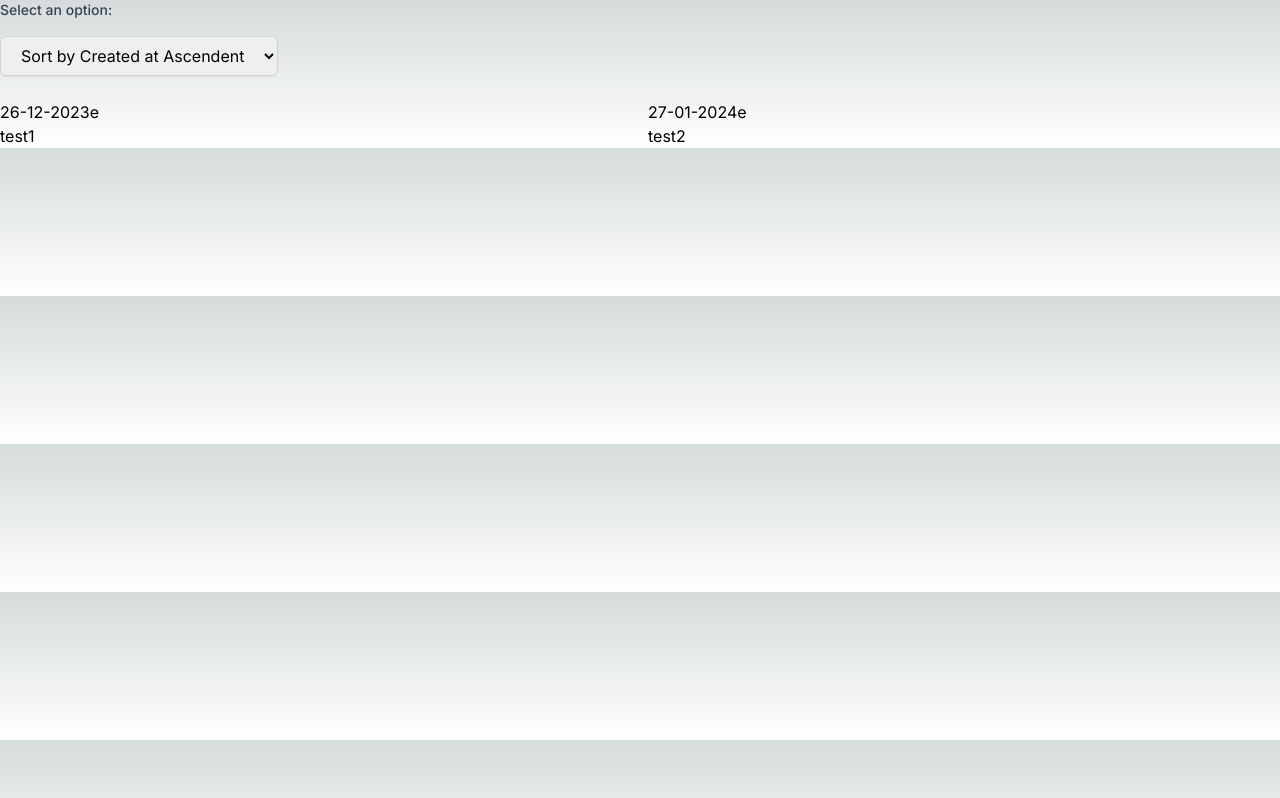
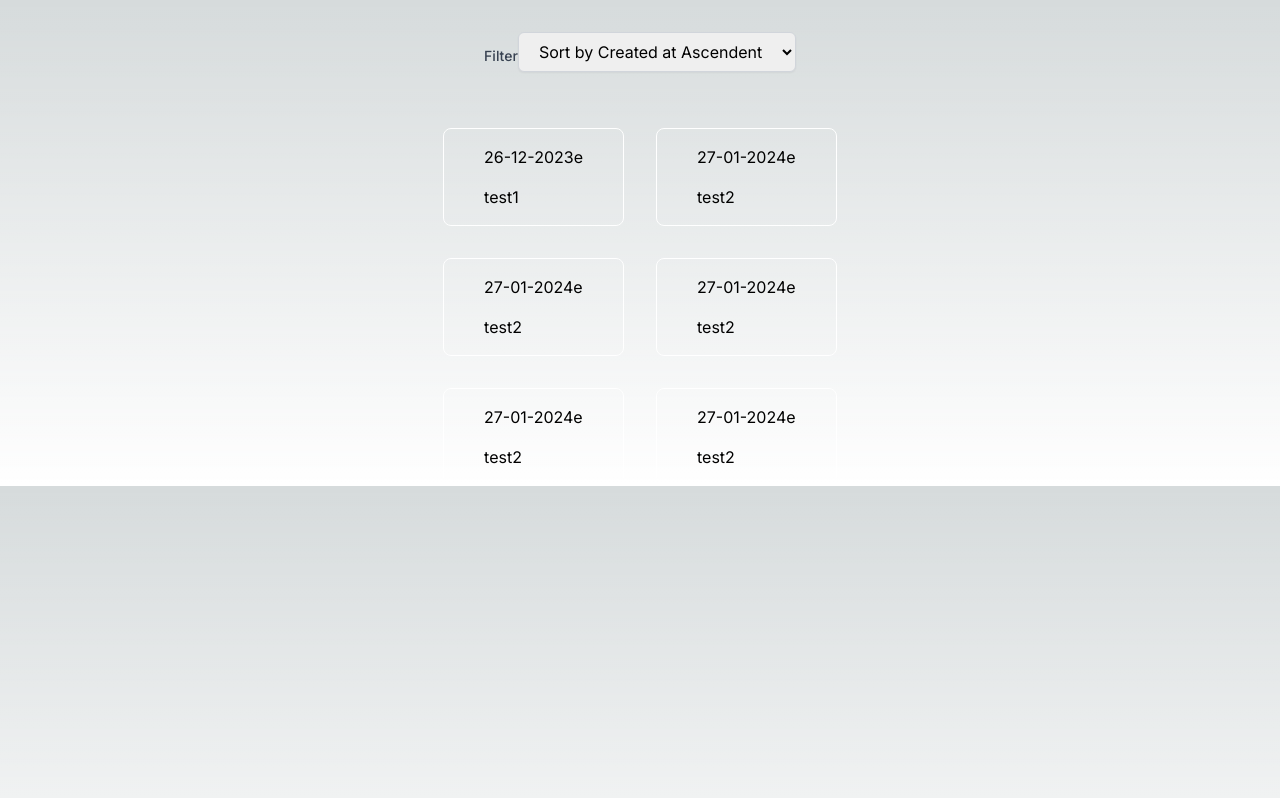
Before and after one commit to profchiso/su-fsd, a Next.js app: page / in a window 1280 px wide. Built offline with nearby package versions, Linux system fonts and the light colour scheme; no server answers.

Commit message:
Feat: completed design

```diff
--- a/app/page.tsx
+++ b/app/page.tsx
@@ -8,6 +8,10 @@ import Dropdown from "@/components/Dropdown";
 const Home: NextPage = () => {
   const [items, setItems] = useState([
     { date: "26-12-2023", fileName: "test1" },
+    { date: "27-01-2024", fileName: "test2" },
+    { date: "27-01-2024", fileName: "test2" },
+    { date: "27-01-2024", fileName: "test2" },
+    { date: "27-01-2024", fileName: "test2" },
     { date: "27-01-2024", fileName: "test2" },
   ]);
   useEffect(() => {
@@ -22,13 +26,15 @@ const Home: NextPage = () => {
 
   return (
     <>
-      <div className="center w-full">
+      <div className="flex items-center justify-center  w-screen mt-8">
         <Dropdown />
       </div>
-      <div className="grid grid-cols-2 gap-4">
-        {items.length
-          ? items.map((item) => <Item data={item} key={item.fileName} />)
-          : "No items"}
+      <div className="flex items-center justify-center  w-screen mt-8">
+        <div className="grid grid-cols-2 gap-8">
+          {items.length
+            ? items.map((item) => <Item data={item} key={item.fileName} />)
+            : "No items"}
+        </div>
       </div>
     </>
   );
--- a/components/Dropdown.tsx
+++ b/components/Dropdown.tsx
@@ -14,7 +14,7 @@ const Dropdown = () => {
           htmlFor="dropdown"
           className="block text-sm font-medium text-gray-700"
         >
-          Select an option:
+          Filter
         </label>
       </div>
 
--- a/components/Item.tsx
+++ b/components/Item.tsx
@@ -7,9 +7,9 @@ interface Idata {
 
 function Item({ data }: { data: Idata }) {
   return (
-    <div>
-      <div>{data.date}e</div>
-      <div>{data.fileName}</div>
+    <div className="border border-solid border-white p-2 pl-8 pr-8 rounded-lg">
+      <div className="p-2">{data.date}e</div>
+      <div className="p-2">{data.fileName}</div>
     </div>
   );
 }
```
